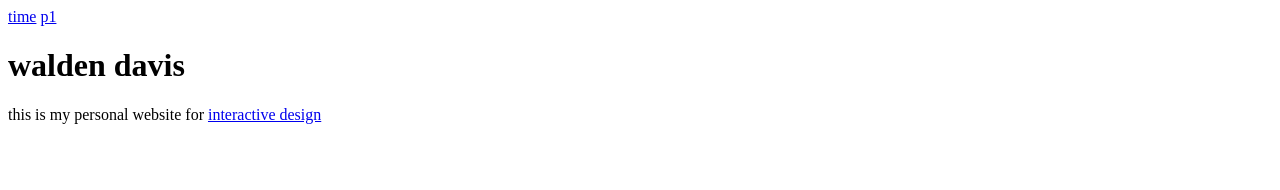
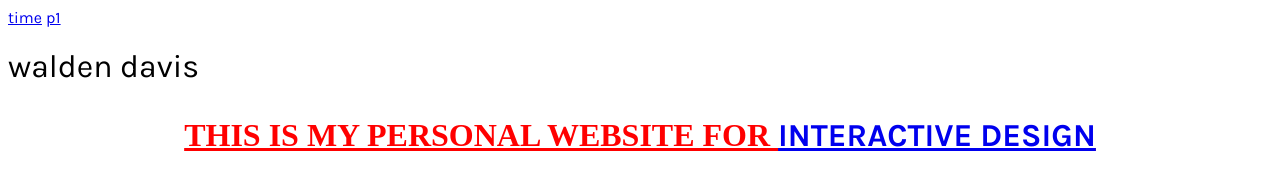
Before and after one commit to waldendavis/interactive-design, a plain HTML site: page index.html in a window 1280 px wide. Drawn offline with Linux system fonts and the light colour scheme; files that its build step writes are made by us from their sources; the site is published under a folder, as on GitHub Pages, so addresses that start at the root find nothing.

Commit message:
index css link change

```diff
--- a/index.html
+++ b/index.html
@@ -4,7 +4,7 @@
 <head>
 	<link href='http://fonts.googleapis.com/css?family=Karla:400,400italic,700,700italic' rel='stylesheet' type='text/css'>
 	<title>walden davis</title>
-	<link href="/stylesheets/index.css" media="screen" rel="stylesheet" type="text/css">
+	<link rel="stylesheet" type="text/css" href="index.css">
 </head>
 
 <body>
```
